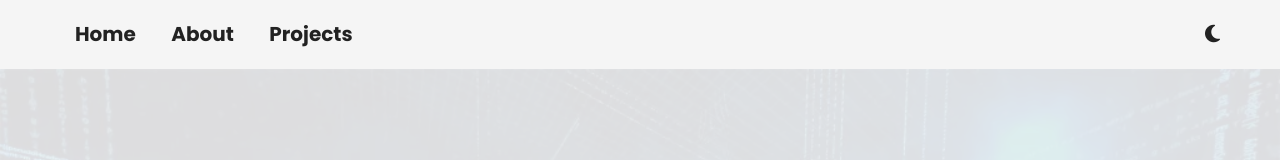
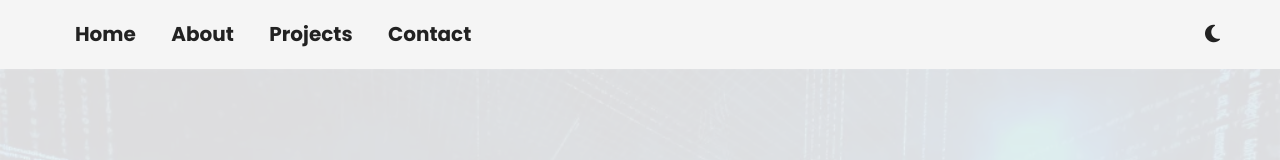
Before and after one commit to Renankaye/renankaye.github.io, a plain HTML site: page index.html in a window 1280 px wide. Shown: the top 160 px of the page. Drawn offline with Linux system fonts and the light colour scheme.

Commit message:
fixed error

```diff
--- a/index.html
+++ b/index.html
@@ -18,6 +18,7 @@
             <a href="#home">Home</a>
             <a href="#about">About</a>
             <a href="#projects">Projects</a>
+            <a href="#contact">Contact</a>
         </nav>
         <div>
             <i class="fas fa-moon toggle" onclick="toggleDark()"></i>
@@ -155,7 +156,7 @@
 
 
         </div>
-
+    </div>
     <!-- Floating -->
     <div class="hire">Hire Me</div>
     <div class="bulb">💡</div>
```
